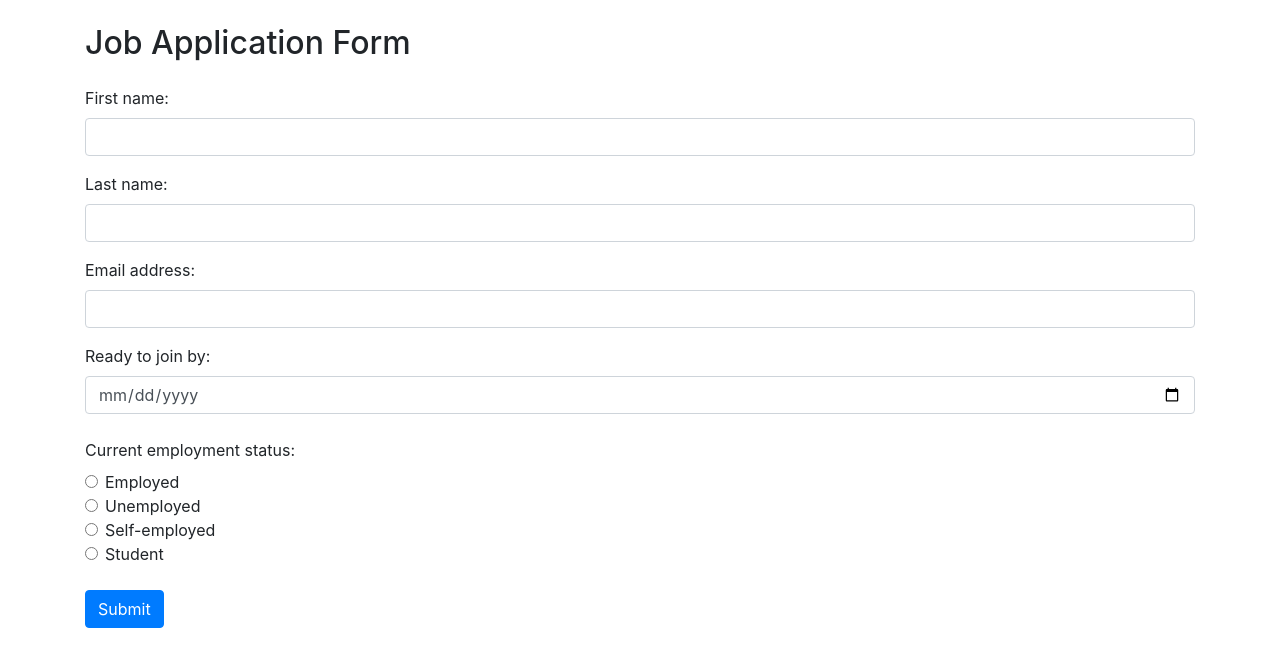
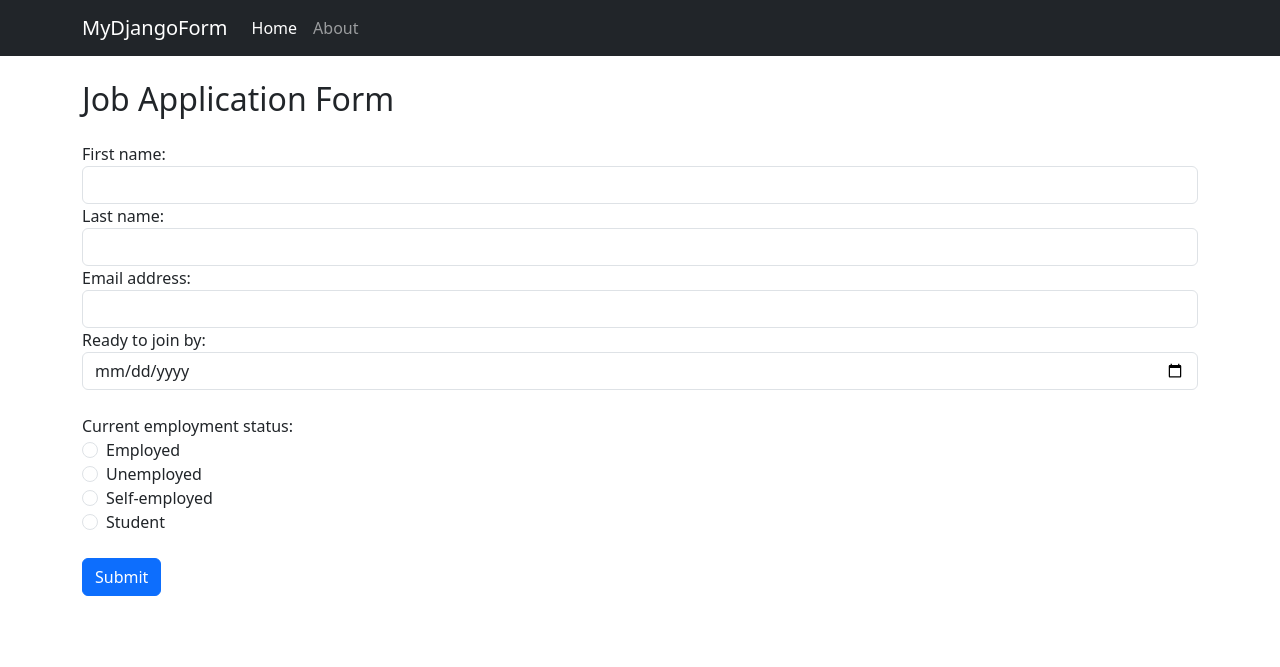
Before and after one commit to Pikku1998/JobApplicationForm_Django, a Django app: page / in a window 1280 px wide. Shown: the top 667 px of the page. Run offline with Django 4.2, Linux system fonts and the light colour scheme.

Commit message:
Add Navbar for easy navigation

```diff
--- a/my_site_project/job_form/templates/base.html
+++ b/my_site_project/job_form/templates/base.html
@@ -3,18 +3,37 @@
     <head>
         <meta charset="UTF-8">
         <meta name="viewport" content="width=device-width, initial-scale=1, shrink-to-fit=no">
-        <link rel="stylesheet" href="https://cdn.jsdelivr.net/npm/bootstrap@4.4.1/dist/css/bootstrap.min.css" integrity="sha384-Vkoo8x4CGsO3+Hhxv8T/Q5PaXtkKtu6ug5TOeNV6gBiFeWPGFN9MuhOf23Q9Ifjh" crossorigin="anonymous">
-        <title>Job application form</title>
+        <link href="https://cdn.jsdelivr.net/npm/bootstrap@5.3.0/dist/css/bootstrap.min.css" rel="stylesheet" integrity="sha384-9ndCyUaIbzAi2FUVXJi0CjmCapSmO7SnpJef0486qhLnuZ2cdeRhO02iuK6FUUVM" crossorigin="anonymous">        <title>Job application form</title>
     </head>
     <body>
+
+        <nav class="navbar navbar-expand-lg navbar-dark bg-dark">
+          <div class="container">
+            <a class="navbar-brand" href="{% url 'index' %}">MyDjangoForm</a>
+            <button class="navbar-toggler" type="button" data-bs-toggle="collapse" data-bs-target="#navbarNav" aria-controls="navbarNav" aria-expanded="false" aria-label="Toggle navigation">
+              <span class="navbar-toggler-icon"></span>
+            </button>
+            <div class="collapse navbar-collapse" id="navbarNav">
+              <ul class="navbar-nav">
+                <li class="nav-item">
+                  <a class="nav-link active" aria-current="page" href="{% url 'index' %}">Home</a>
+                </li>
+                <li class="nav-item">
+                  <a class="nav-link" href="{% url 'about' %}">About</a>
+                </li>
+              </ul>
+            </div>
+          </div>
+        </nav>
+
         <div class="container">
             {% block content %}
             {% endblock %}
         </div>
 
-        <script src="https://code.jquery.com/jquery-3.4.1.slim.min.js" integrity="sha384-J6qa4849blE2+poT4WnyKhv5vZF5SrPo0iEjwBvKU7imGFAV0wwj1yYfoRSJoZ+n" crossorigin="anonymous"></script>
-        <script src="https://cdn.jsdelivr.net/npm/popper.js@1.16.0/dist/umd/popper.min.js" integrity="sha384-Q6E9RHvbIyZFJoft+2mJbHaEWldlvI9IOYy5n3zV9zzTtmI3UksdQRVvoxMfooAo" crossorigin="anonymous"></script>
-        <script src="https://cdn.jsdelivr.net/npm/bootstrap@4.4.1/dist/js/bootstrap.min.js" integrity="sha384-wfSDF2E50Y2D1uUdj0O3uMBJnjuUD4Ih7YwaYd1iqfktj0Uod8GCExl3Og8ifwB6" crossorigin="anonymous"></script>
+    <script src="https://cdn.jsdelivr.net/npm/@popperjs/core@2.11.8/dist/umd/popper.min.js" integrity="sha384-I7E8VVD/ismYTF4hNIPjVp/Zjvgyol6VFvRkX/vR+Vc4jQkC+hVqc2pM8ODewa9r" crossorigin="anonymous"></script>
+    <script src="https://cdn.jsdelivr.net/npm/bootstrap@5.3.0/dist/js/bootstrap.min.js" integrity="sha384-fbbOQedDUMZZ5KreZpsbe1LCZPVmfTnH7ois6mU1QK+m14rQ1l2bGBq41eYeM/fS" crossorigin="anonymous"></script>
+    <script src="https://cdn.jsdelivr.net/npm/bootstrap@5.3.0/dist/js/bootstrap.bundle.min.js" integrity="sha384-geWF76RCwLtnZ8qwWowPQNguL3RmwHVBC9FhGdlKrxdiJJigb/j/68SIy3Te4Bkz" crossorigin="anonymous"></script>
 
     </body>
 </html>
--- a/my_site_project/job_form/urls.py
+++ b/my_site_project/job_form/urls.py
@@ -2,6 +2,6 @@ from django.urls import path
 from .views import index, about
 
 urlpatterns = [
-    path('', index),
-    path('about/', about)
+    path('', index, name='index'),
+    path('about/', about, name='about')
 ]
```
